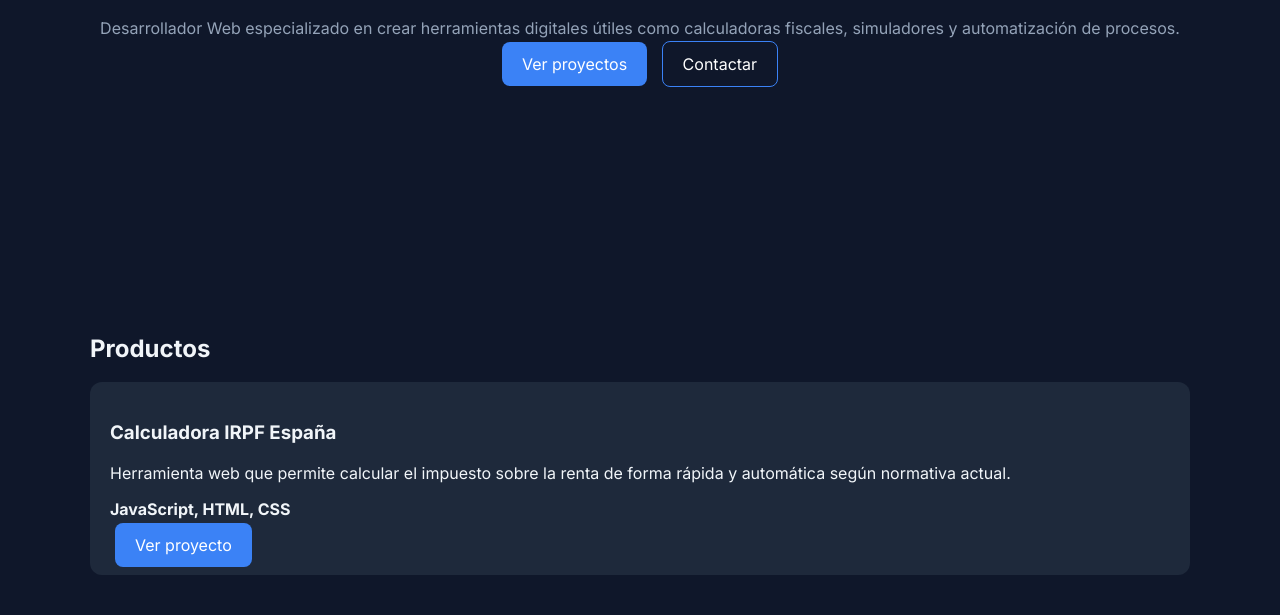
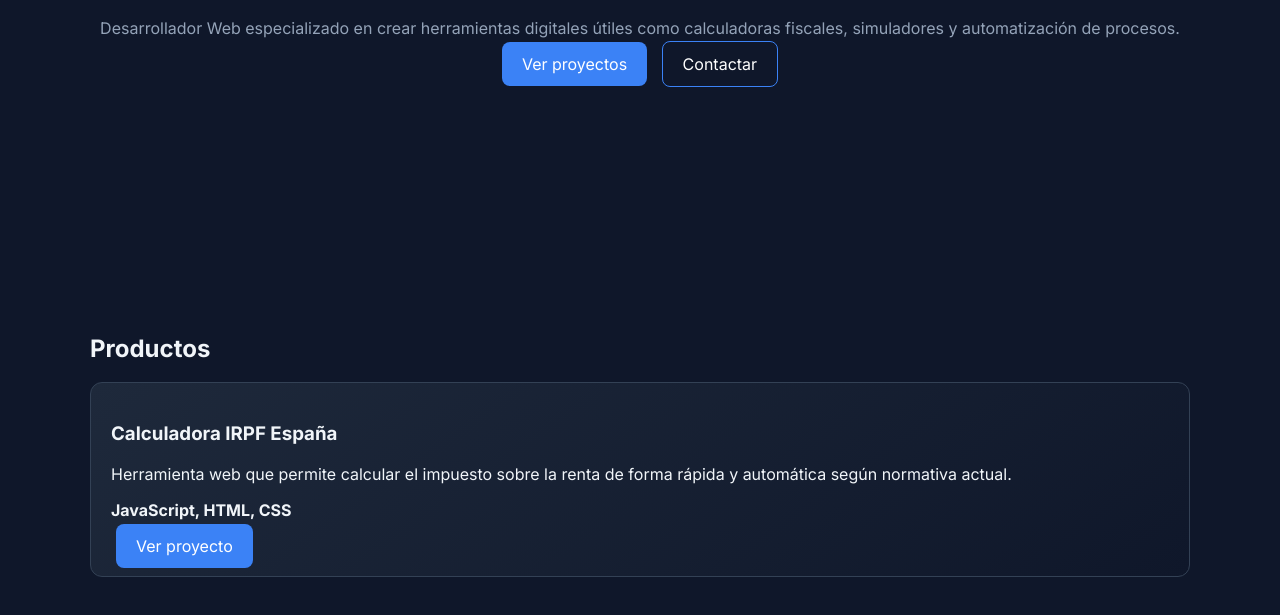
Before and after one commit to viniciusbugarin/viniciusbugarin.github.io, a plain HTML site: page index.html in a window 1280 px wide. Shown: the part 387-1002 px from the top of the page. Drawn offline with Linux system fonts and the light colour scheme.

Commit message:
Update styles.css
UPDATE CARD AND BUTTON

```diff
--- a/styles.css
+++ b/styles.css
@@ -113,3 +113,10 @@ button {
   color: white;
   border-radius: 8px;
 }
+.card {
+  background: linear-gradient(145deg, #1e293b, #0f172a);
+  border: 1px solid #334155;
+}
+.button:hover {
+  transform: scale(1.05);
+}
```
